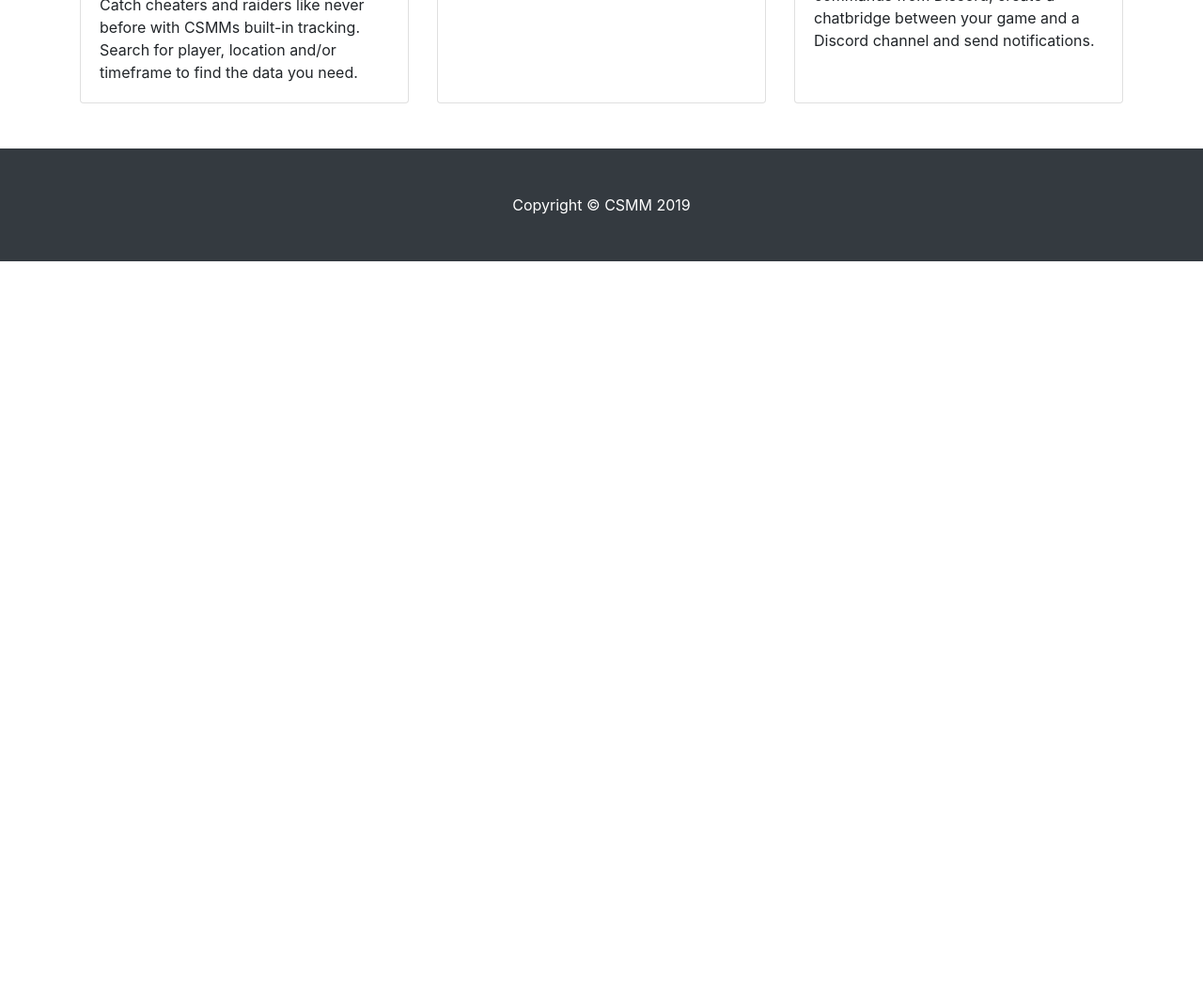
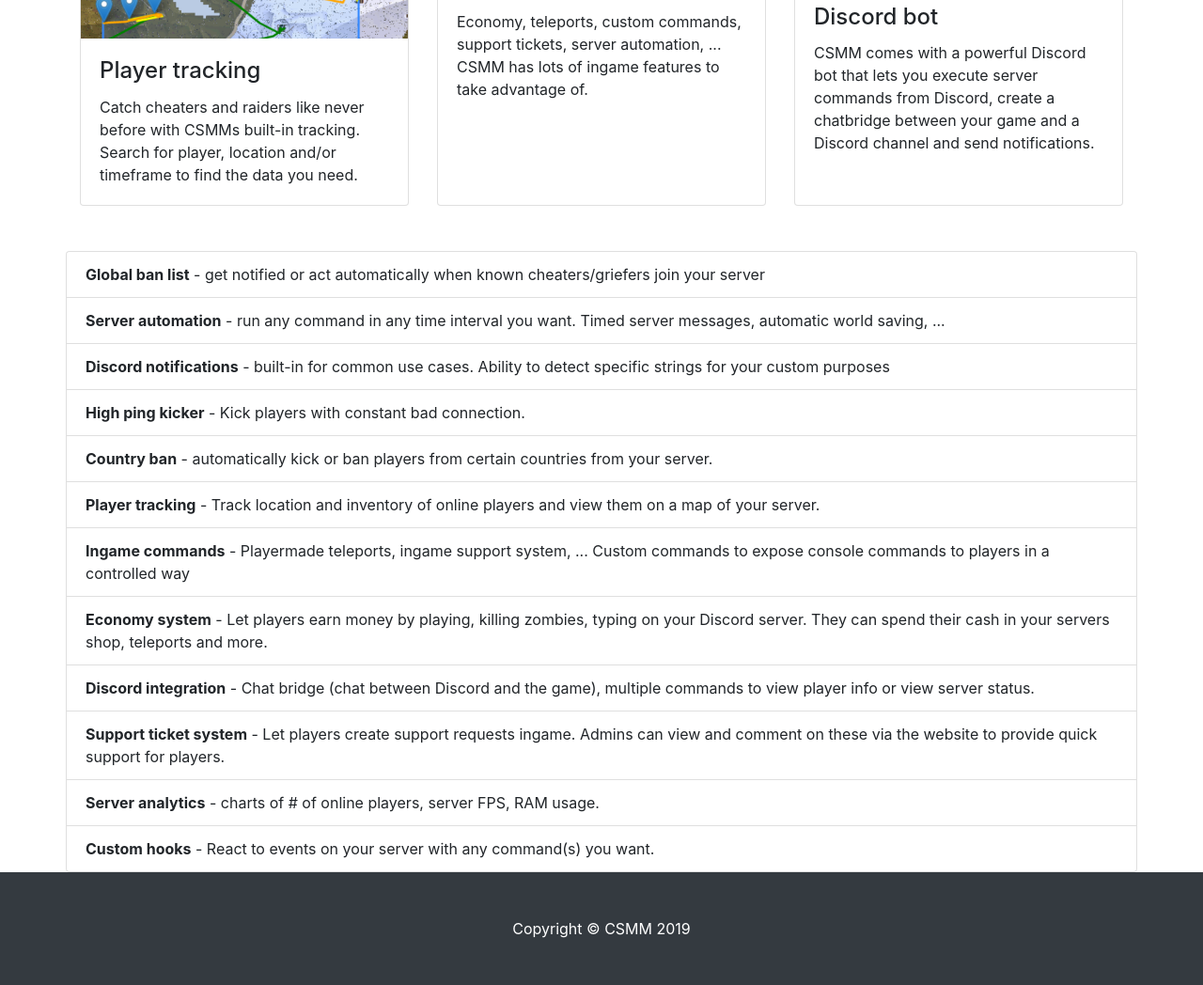
Before and after one commit to CatalysmsServerManager/Homepage, a plain HTML site: page index.html in a window 1280 px wide. Shown: the part 1076-2124 px from the top of the page at 94% size. Before the commit the page ends 1354 px from the top, so only its background shows below. Drawn offline with Linux system fonts and the light colour scheme; no server answers.

Commit message:
Some basic SEO additions

```diff
--- a/index.html
+++ b/index.html
@@ -58,8 +58,8 @@
     <div class="container h-100">
       <div class="row h-100 align-items-center">
         <div class="col-lg-12">
-          <h1 class="display-4 text-white mt-5 mb-2">Catalysm server monitor & manager</h1>
-          <p class="lead mb-5 text-white-50">A web based server manager for 7 days to die</p>
+          <h1 class="display-4 text-white mt-5 mb-2">Catalysm 7 Days to Die Server Monitor & Manager Bot</h1>
+          <h2 class="lead mb-5 text-white-50">A web based server manager for 7 days to die</h2>
         </div>
       </div>
     </div>
@@ -70,9 +70,10 @@
 
     <div class="row">
       <div class="col-md-12 mb-5">
-        <p>CSMM gives admins unprecedented control and insight into their servers. Because CSMM is highly customizable,
-          you can make your server manager do what <strong>you want it to do</strong>. You can choose to host CSMM on
-          your own server or use one of the free public instances.</p>
+        <h6>CSMM gives admins unprecedented control over 7 Days to Die and insight into users' 7 Days to Die servers.
+          Because CSMM for 7 Days to Die is highly customizable, you can make your server manager do what you want it to
+          do. You can choose to host CSMM for 7 Days to Die on your own server or use one of the free public instances.
+        </h6>
         <div class="row justify-content-center">
           <a class="btn btn-primary btn-lg" href="https://us.csmm.app">US &raquo;</a>
           <a class="btn btn-primary btn-lg" href="https://eu.csmm.app">EU &raquo;</a>
@@ -88,14 +89,16 @@
     <!-- /.row -->
     <hr>
     <div class="row justify-content-center">
-      <p>If you'd like to see what CSMM can do on your server, come join our community PvPvE server!</p>
+      <p>If you'd like to see what CSMM can do on your server, come join our community 7 days to die PvPvE server!</p>
     </div>
     <div class="row justify-content-center">
-      <p><strong> 176.9.137.23 port: 26900</strong> - <a href="https://demo.csmm.app/static/index.html" target="_blank">Live
+      <p><strong> 176.9.137.23 port: 26900</strong> - <a href="https://demo.csmm.app/static/index.html"
+          target="_blank">Live
           map</a></p>
     </div>
 
     <hr>
+    <h2>Features</h2>
 
     <div class="row">
       <div class="col-md-4 mb-5">
@@ -122,7 +125,7 @@
         <div class="card h-100">
           <img class="card-img-top" src="img/discord.png" alt="">
           <div class="card-body">
-            <h4 class="card-title">Discord integration</h4>
+            <h4 class="card-title">Discord bot</h4>
             <p class="card-text">CSMM comes with a powerful Discord bot that lets you execute server commands from
               Discord, create a chatbridge between your game and a Discord channel and send notifications.</p>
           </div>
@@ -130,6 +133,44 @@
       </div>
     </div>
     <!-- /.row -->
+
+    <div class="row">
+      <ul class="list-group">
+        <li class="list-group-item"><strong>Global ban list</strong> - get notified or act automatically when known
+          cheaters/griefers
+          join your server</li>
+        <li class="list-group-item"><strong>Server automation</strong> - run any command in any time interval you want.
+          Timed server
+          messages, automatic world saving, ...</li>
+        <li class="list-group-item"><strong>Discord notifications</strong> - built-in for common use cases. Ability to
+          detect specific
+          strings for your custom purposes</li>
+        <li class="list-group-item"><strong>High ping kicker</strong> - Kick players with constant bad connection.</li>
+        <li class="list-group-item"><strong>Country ban</strong> - automatically kick or ban players from certain
+          countries from your
+          server.</li>
+        <li class="list-group-item"> <strong>Player tracking</strong> - Track location and inventory of online players
+          and view them on a
+          map of your server.</li>
+        <li class="list-group-item"> <strong>Ingame commands</strong> - Playermade teleports, ingame support system, ...
+          Custom commands
+          to expose console commands to players in a controlled way</li>
+        <li class="list-group-item"> <strong>Economy system</strong> - Let players earn money by playing, killing
+          zombies, typing on your
+          Discord server. They can spend their cash in your servers shop, teleports and more.</li>
+        <li class="list-group-item"> <strong>Discord integration</strong> - Chat bridge (chat between Discord and the
+          game), multiple
+          commands to view player info or view server status.</li>
+        <li class="list-group-item"> <strong>Support ticket system</strong> - Let players create support requests
+          ingame. Admins can view
+          and comment on these via the website to provide quick support for players.</li>
+        <li class="list-group-item"> <strong>Server analytics</strong> - charts of # of online players, server FPS, RAM
+          usage.</li>
+        <li class="list-group-item"> <strong>Custom hooks</strong> - React to events on your server with any command(s)
+          you want.
+        </li>
+      </ul>
+    </div>
 
   </div>
   <!-- /.container -->
```
